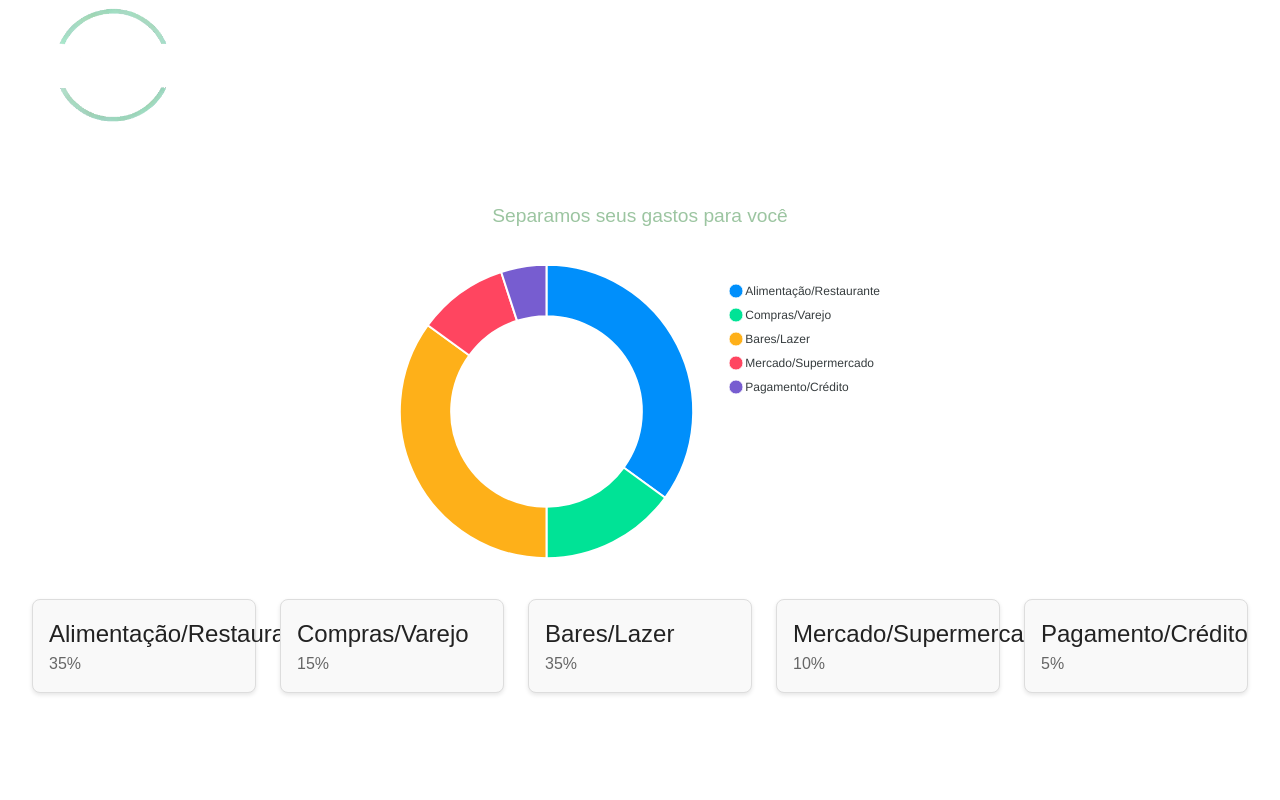
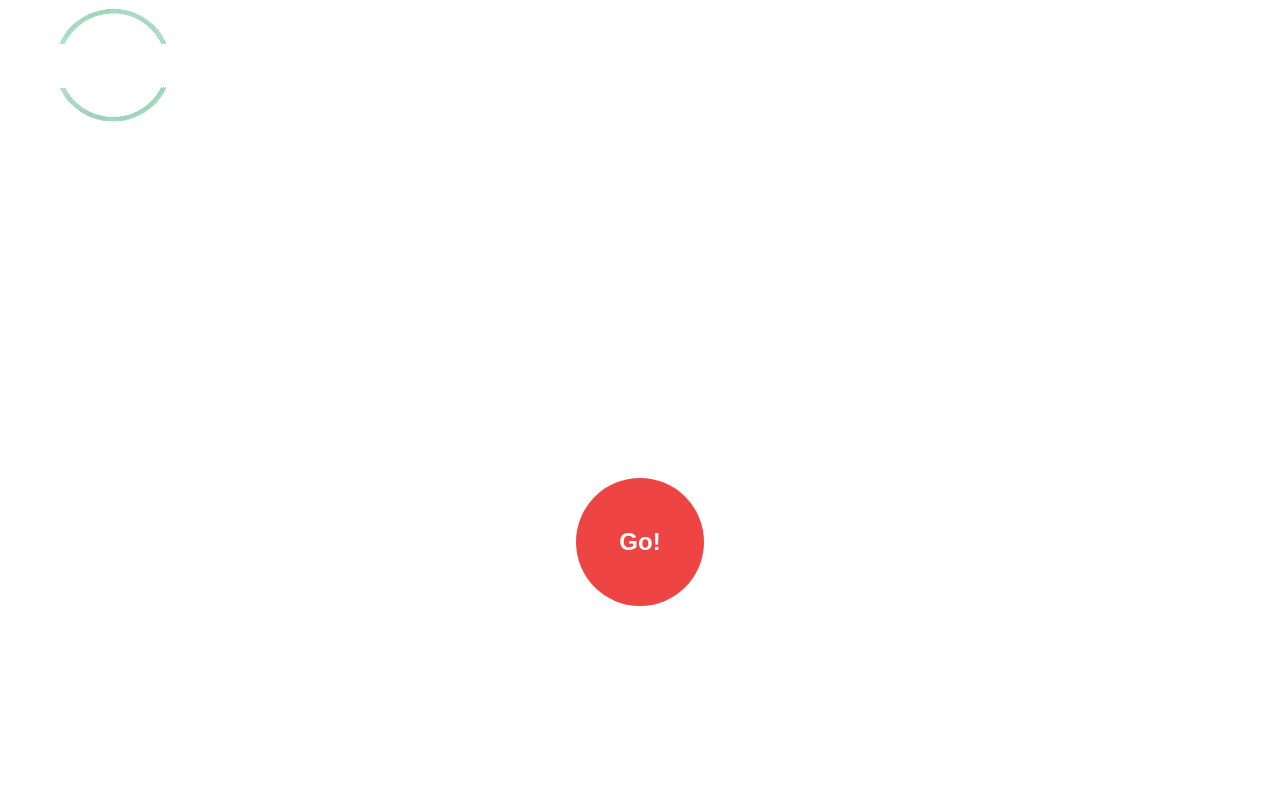
Before and after one commit to Gui-Rigaud/economIA, a Next.js app in the folder frontend/: page /dashboard in a window 1280 px wide. Shown: the top 800 px of the page. Built offline with nearby package versions, Linux system fonts and the light colour scheme.

Commit message:
Atualizando a página de dashboard para receber os dados da API e melhorando estilização

```diff
--- a/frontend/src/components/Categorias/categorias.module.scss
+++ b/frontend/src/components/Categorias/categorias.module.scss
@@ -56,3 +56,44 @@
   margin-bottom: 36px;
 
 }
+
+@keyframes spin {
+  0% { transform: rotate(0deg); }
+  100% { transform: rotate(360deg); }
+}
+
+.spinner {
+  animation: spin 1s linear infinite;
+}
+
+@keyframes spin {
+  0% { transform: rotate(0deg); }
+  100% { transform: rotate(360deg); }
+}
+
+.spinner {
+  animation: spin 1s linear infinite;
+}
+
+@keyframes dot-blink {
+  0%, 20% { color: rgba(255, 255, 255, 0); }
+  40% { color: rgba(255, 255, 255, 1); }
+  60% { color: rgba(255, 255, 255, 0); }
+  80%, 100% { color: rgba(255, 255, 255, 1); }
+}
+
+.dots::after {
+  content: '.';
+  animation: dot-blink 1.5s steps(5, end) infinite;
+}
+
+.dots::before {
+  content: '..';
+  animation: dot-blink 1.5s steps(5, end) infinite;
+  animation-delay: 0.5s;
+}
+
+.dots {
+  animation: dot-blink 1.5s steps(5, end) infinite;
+  animation-delay: 1s;
+}
--- a/frontend/src/components/Categorias/index.tsx
+++ b/frontend/src/components/Categorias/index.tsx
@@ -3,31 +3,42 @@
 import styles from './categorias.module.scss'
 import ApexCharts from 'apexcharts'
 import Donut from '../Graph';
+import { setupAPIClient } from '@/services/api';
+import { AuthContext, AuthProvider } from '@/contexts/AuthContext';
+import { useContext, useEffect, useRef, useState } from 'react';
+import { toast } from 'react-toastify';
+import { FaSpinner } from 'react-icons/fa';
+import { canSSRAuth } from '@/utils/canSSRAuth';
 
-const categorias = [
-  {
-      "categoria": "Alimentação/Restaurante",
-      "porcentagem": 35
-  },
-  {
-      "categoria": "Compras/Varejo",
-      "porcentagem": 15
-  },
-  {
-      "categoria": "Bares/Lazer",
-      "porcentagem": 35
-  },
-  {
-      "categoria": "Mercado/Supermercado",
-      "porcentagem": 10
-  },
-  {
-      "categoria": "Pagamento/Crédito",
-      "porcentagem": 5
-  },
-];
+// const categorias = [
+//   {
+//       "categoria": "Alimentação/Restaurante",
+//       "porcentagem": 35
+//   },
+//   {
+//       "categoria": "Compras/Varejo",
+//       "porcentagem": 15
+//   },
+//   {
+//       "categoria": "Bares/Lazer",
+//       "porcentagem": 35
+//   },
+//   {
+//       "categoria": "Mercado/Supermercado",
+//       "porcentagem": 10
+//   },
+//   {
+//       "categoria": "Pagamento/Crédito",
+//       "porcentagem": 5
+//   },
+// ];
 
-export function Categorias(){
+interface Categoria {
+  categoria: string;
+  porcentagem: number;
+}
+
+export function Categorias() {
 
   const paletaCores = [
     "#216869", "#48a078", "#9cc5a1", "#FFE4", "#6BE8A4", "#132414",
@@ -35,7 +46,80 @@ export function Categorias(){
     "#3185FC", "#EFBCD5", "#9A031E", "#5F0F40", "#0F4C5C", "#E36414"
   ];
 
-  const gerarCoresComPaleta = (quantidade:any) => {
+  const authContext = useContext(AuthContext);
+  if (!authContext) {
+    throw new Error("AuthContext is null");
+  }
+  const { user } = authContext;
+  const apiClient = setupAPIClient();
+  const [loading, setLoading] = useState(false);
+  const [categorias, setCategorias] = useState<Categoria[]>([]);
+  const primeiraRenderizacao = useRef(true);
+
+  const fetchCategories = async () => {
+    if (primeiraRenderizacao.current) {
+      setLoading(true);
+
+      let listTransactions;
+      console.log(user);
+      try {
+        listTransactions = await apiClient.get('/list/transactions', {
+          params: {
+            user_id: user?.id
+          }
+        });
+
+        console.log(listTransactions.data);
+        let gen_categories;
+        try {
+          if (listTransactions) {
+            gen_categories = await apiClient.post('/gen-categories',
+              listTransactions.data
+              , {
+                params: {
+                  user_id: user?.id
+                }
+              });
+
+            let percent_categories;
+            try {
+              if (gen_categories) {
+                percent_categories = await apiClient.post('/percent-categories', gen_categories.data, {
+                  params: {
+                    user_id: user?.id
+                  }
+                });
+
+                if (percent_categories) {
+                  setCategorias(percent_categories.data);
+                  setLoading(false);
+                }
+              } else {
+                toast.error("A IA não gerou nenhuma categoria", { theme: "dark" });
+              }
+            } catch (error) {
+              console.error("Error fetching percent categories:", error);
+              setLoading(false);
+              return;
+            }
+          } else {
+            toast.error("Não há nenhuma transação!", { theme: "dark" });
+          }
+        } catch (error) {
+          console.error("Error generating categories:", error);
+          setLoading(false);
+          return;
+        }
+      } catch (error) {
+        console.error("Error fetching transactions:", error);
+        setLoading(false);
+        return;
+      }
+      primeiraRenderizacao.current = false;
+    }
+  };
+
+  const gerarCoresComPaleta = (quantidade: any) => {
     const cores = [...paletaCores]; // Copia a paleta para não modificar a original
     const resultado = [];
 
@@ -51,13 +135,28 @@ export function Categorias(){
     return resultado;
   };
 
+  return (
+    <>
+      <AuthProvider>
+        <main className={styles.container}>
+          {primeiraRenderizacao.current ? (
+            <div className="flex items-center justify-center h-screen">
+                <button
+                onClick={fetchCategories}
+                className="bg-red-500 hover:bg-red-700 text-white font-bold py-6 px-6 rounded-full w-32 h-32 flex items-center justify-center text-2xl"
+                >
+                Go!
+                </button>
+            </div>
+          ) : null}
 
-
-  let listaCategorias = categorias.map((categoria) => categoria.categoria);
-  console.log(listaCategorias);
-
-  return(
-    <main className={styles.container}>
+          {loading ? (
+            <div className="fixed inset-0 flex flex-col items-center justify-center bg-black bg-opacity-50 z-50">
+              <div className={styles.spinner}><FaSpinner color='#FFF' size={40} /></div>
+              <p>Aguarde um momento! Nossa IA está trabalhando<span className={styles.dots}></span></p>
+            </div>
+          ) : (
+            <>
               <section className={styles.containerHeader}>
                 <h1>CATEGORIAS</h1>
                 <h2>Separamos seus gastos para você</h2>
@@ -67,18 +166,21 @@ export function Categorias(){
               <div className={styles.chartContainer}>
                 <Donut
                   categories={categorias.map((data) => data.categoria)}
-        data={categorias.map((data) => data.porcentagem)}/>
+                  data={categorias.map((data) => data.porcentagem)} />
               </div>
 
 
                 <section className={styles.categoriasList}>
                 {categorias.map((categoria) => (
-          <div key={categoria.categoria} className={styles.categoriaItem}>
-            <h3>{categoria.categoria}</h3>
+                  <div key={categoria.categoria} className={`${styles.categoriaItem} flex flex-col items-center`}>
+                  <h3 className="text-center text-sm truncate w-full">{categoria.categoria}</h3>
                   <p>{categoria.porcentagem}%</p>
                   </div>
                 ))}
                 </section>
+            </>)}
         </main>
+      </AuthProvider>
+    </>
   )
 }
--- a/frontend/src/components/Graph/index.tsx
+++ b/frontend/src/components/Graph/index.tsx
@@ -1,6 +1,7 @@
-import { color } from "chart.js/helpers";
 import React, { Component } from "react";
-import Chart from "react-apexcharts";
+import dynamic from "next/dynamic";
+
+const Chart = dynamic(() => import("react-apexcharts"), { ssr: false });
 
 interface DonutProps {
   categories: string[];
@@ -31,7 +32,7 @@ interface DonutState {
   series: number[];
 }
 
-class Donut extends Component<DonutProps, DonutState> {
+class DonutChart extends Component<DonutProps, DonutState> {
   constructor(props: DonutProps) {
     super(props);
 
@@ -41,7 +42,7 @@ class Donut extends Component<DonutProps, DonutState> {
           type: "donut"
         },
         labels: props.categories,
-        dataLabels: {enabled: false},
+        dataLabels: { enabled: false },
         plotOptions: {
           pie: {
             donut: {
@@ -84,4 +85,4 @@ class Donut extends Component<DonutProps, DonutState> {
   }
 }
 
-export default Donut;
+export default DonutChart;
--- a/frontend/src/components/Header/index.tsx
+++ b/frontend/src/components/Header/index.tsx
@@ -1,11 +1,32 @@
+'use client';
+
 import styles from './header.module.scss'
 import Link from 'next/link'
 import Image from 'next/image'
 import logo from '@/app/assets/logo.png'
 import { LogOutIcon } from 'lucide-react'
+import { useContext } from 'react'
+import { AuthContext } from '@/contexts/AuthContext'
+import { useRouter } from 'next/navigation'
 
-export function Header(){
-  return(
+export function Header() {
+
+  const authContext = useContext(AuthContext);
+  const router = useRouter();
+
+  if (!authContext) {
+    throw new Error('AuthContext is null')
+  }
+
+  const { signOut } = authContext
+
+  const handleSignOut = async () => {
+    await signOut();
+    router.push('/login');
+  }
+
+  return (
+    <>
       <header className={styles.headerContainer}>
         <div className={styles.headerContent}>
           <Link href='/dashboard'>
@@ -20,16 +41,14 @@ export function Header(){
           </Link>
 
           <nav>
-            <form>
-              <button>
-                <LogOutIcon size={24} color='#FFF'/>
+            <form onSubmit={handleSignOut}>
+              <button type="submit">
+                <LogOutIcon size={24} color='#FFF' />
               </button>
             </form>
           </nav>
         </div>
-
-
-
       </header>
+    </>
   )
 }
--- a/frontend/src/components/TesteChart/index.tsx
+++ /dev/null
@@ -1,30 +0,0 @@
-"use client"
-
-import { Chart as ChartJS, ArcElement } from 'chart.js';
-import { Doughnut } from 'react-chartjs-2';
-
-ChartJS.register(ArcElement);
-
-export function TesteChart() {
-  return (
-
-    <Doughnut
-      data={{
-        labels: ["A", "B", "C", "D"],
-        datasets: [{
-          label: "Gastos",
-          data: [10, 25, 10, 6],
-          backgroundColor: ["#216869", "#48a078", "#9cc5a1", "#FFE4"],
-
-        }]
-      }}
-      options={{
-        plugins: {
-          legend: {
-            display: true,
-            position: 'top',
-          }
-        }
-      }}
-    />)
-}
```
Lines whose indentation alone changed are shown as unchanged.
